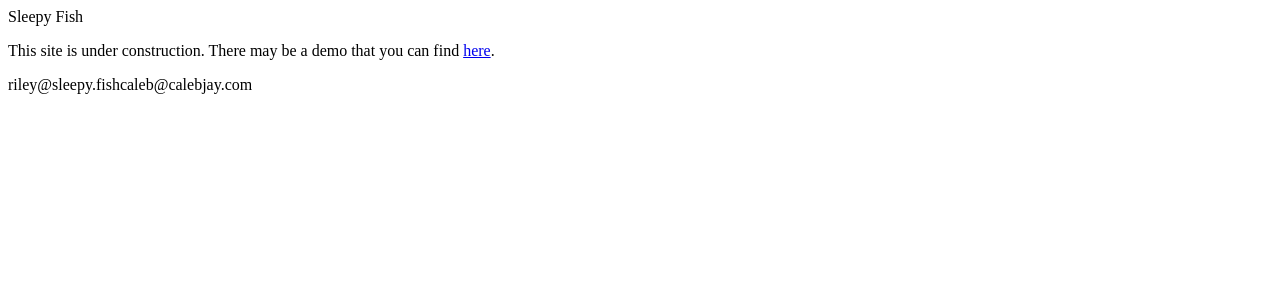
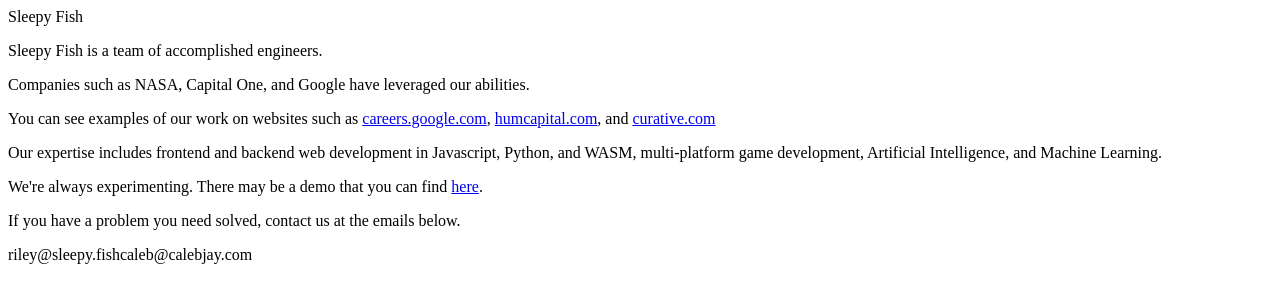
Before and after one commit to Sleepy-Fish/sleepy.fish, a React app: page / in a window 1280 px wide. Shown: the top 302 px of the page. Built offline with nearby package versions, Linux system fonts and the light colour scheme.

Commit message:
Fill out content

```diff
--- a/src/Root/components/Content.jsx
+++ b/src/Root/components/Content.jsx
@@ -2,12 +2,33 @@
 
 const Content = () => (
   <div className="w-screen max-w-full h-content ">
-    <div className="flex items-center justify-center h-full">
-      <p className="text-center text-highlight">
-        This site is under construction. There may be a demo that you can find
+    <div className="flex flex-col items-center  justify-start md:justify-center h-full text-highlight text-lg pl-2 pr-2 overflow-y-scroll md:overflow-y-hidden pt-3 pb-3">
+      <p className="text-center mb-3">
+        Sleepy Fish is a team of accomplished engineers.
+      </p>
+      <p className="text-center mb-3">
+        Companies such as NASA, Capital One, and Google have leveraged our abilities.
+      </p>
+      <p className="text-center mb-3">
+        You can see examples of our work on websites such as
         {' '}
-        <a className="underline text-href" href="https://demo.sleepy.fish">here</a>
+        <a className="text-href underline transition-all border-opacity-0 hover:border-opacity-100 border-2 border-primary border-solid" href="https://careers.google.com">careers.google.com</a>,
+        {' '}
+        <a className="text-href underline transition-all border-opacity-0 hover:border-opacity-100 border-2 border-primary border-solid" href="https://humcapital.com/">humcapital.com</a>, and
+        {' '}
+        <a className="text-href underline transition-all border-opacity-0 hover:border-opacity-100 border-2 border-primary border-solid" href="https://curative.com/">curative.com</a>
+      </p>
+      <p className="text-center mb-3">
+        Our expertise includes frontend and backend web development in Javascript, Python, and WASM, multi-platform game development, Artificial Intelligence, and Machine Learning.
+      </p>
+      <p className="text-center mb-3">
+        We're always experimenting. There may be a demo that you can find
+        {' '}
+        <a className="text-href underline transition-all border-opacity-0 hover:border-opacity-100 border-2 border-primary border-solid"  href="https://demo.sleepy.fish">here</a>
         .
+      </p>
+      <p className="text-center mb-3">
+        If you have a problem you need solved, contact us at the emails below.
       </p>
     </div>
   </div>
```
